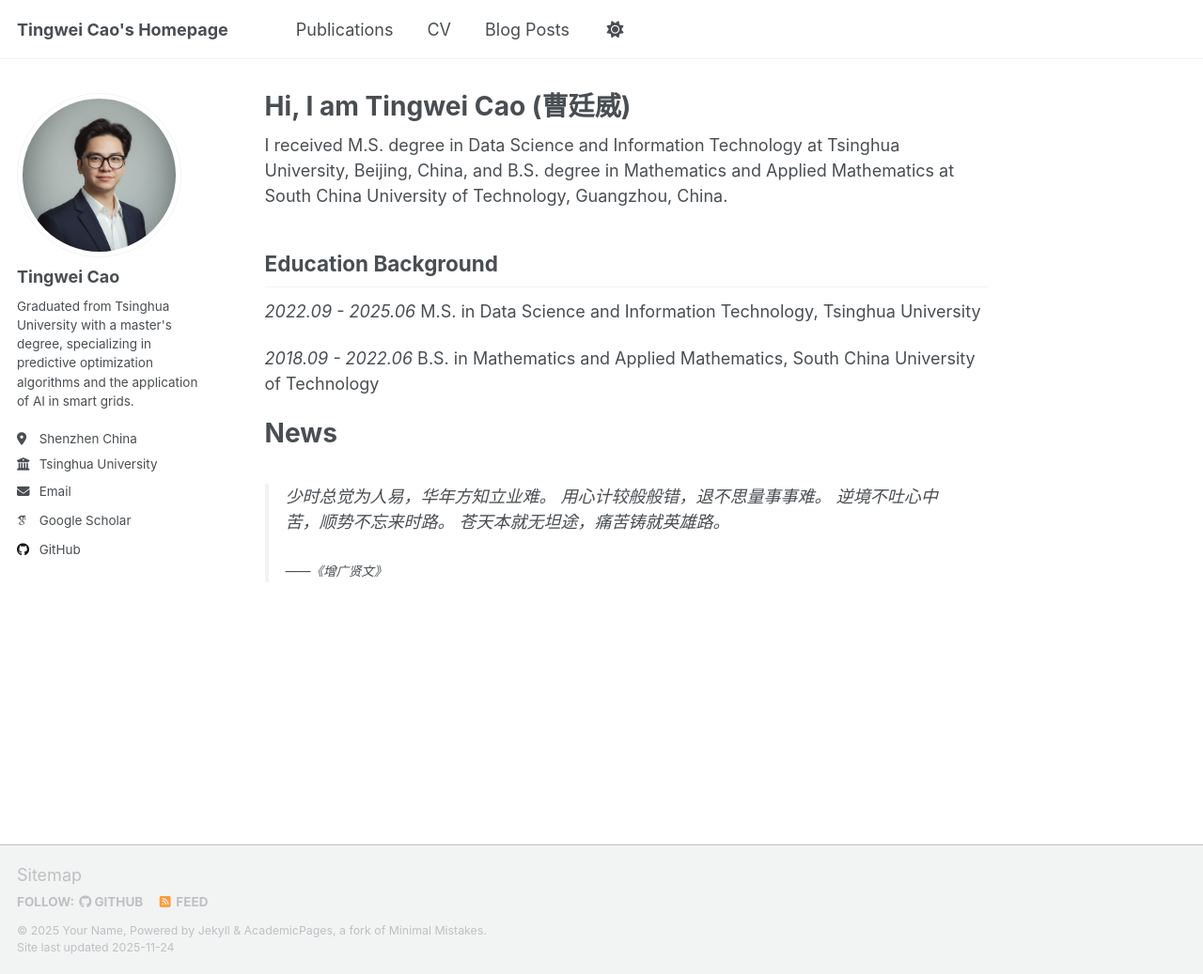
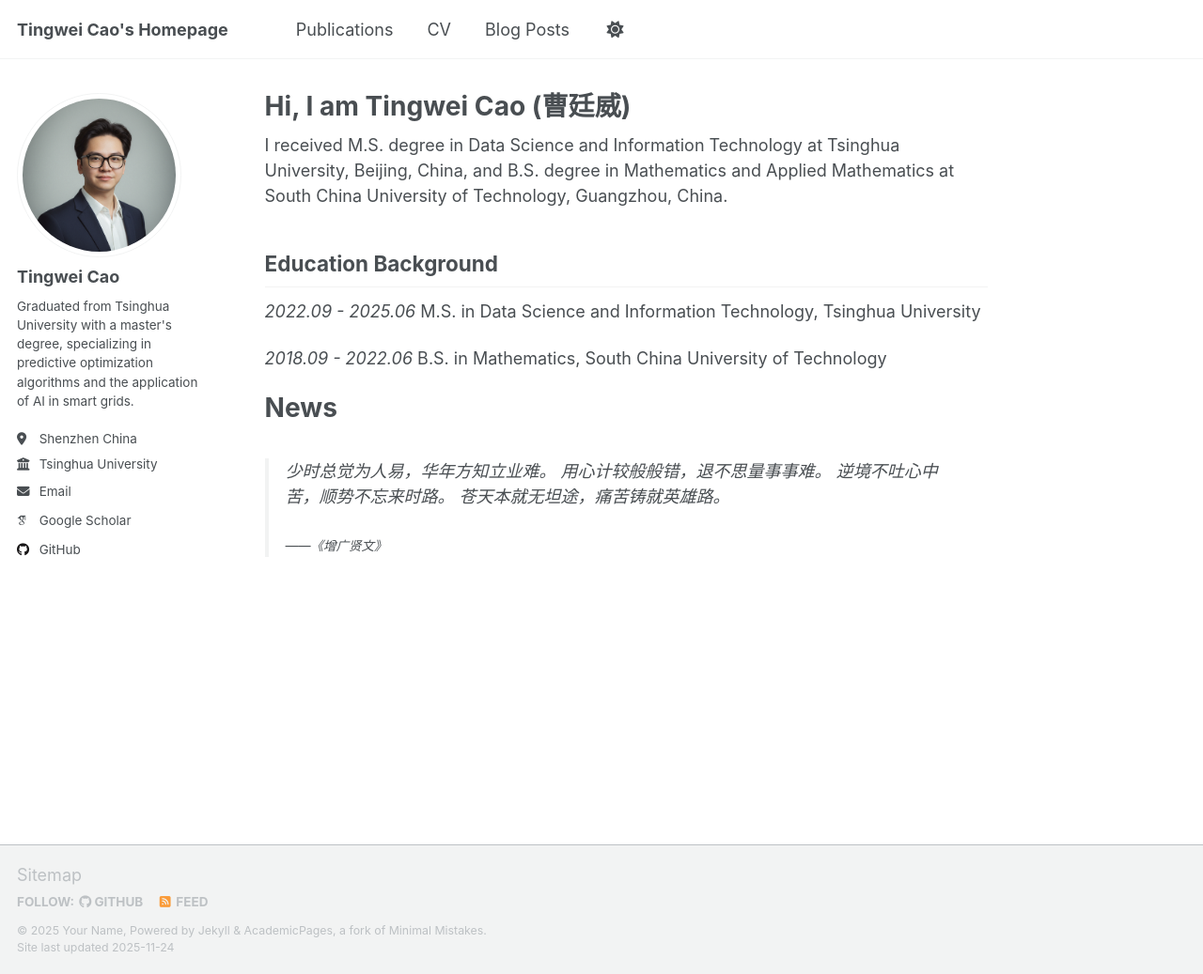
Before and after one commit to tingweicao/tingweicao.github.io, a Jekyll site: the page built from _pages/about.md, in a window 1280 px wide and 1037 px high. Shown: the whole window at 94% size. Built offline with Jekyll 4.4.1, drawn with Linux system fonts in a browser that asks for light colours; some web fonts are replaced; a script that is not in the unit is left out.

Commit message:
Update about.md

```diff
--- a/_pages/about.md
+++ b/_pages/about.md
@@ -13,7 +13,7 @@ Education Background
 -----
 _2022.09 - 2025.06_ M.S. in Data Science and Information Technology, Tsinghua University
 
-_2018.09 - 2022.06_ B.S. in Mathematics and Applied Mathematics, South China University of Technology
+_2018.09 - 2022.06_ B.S. in Mathematics, South China University of Technology
 
 News
 ======
```
